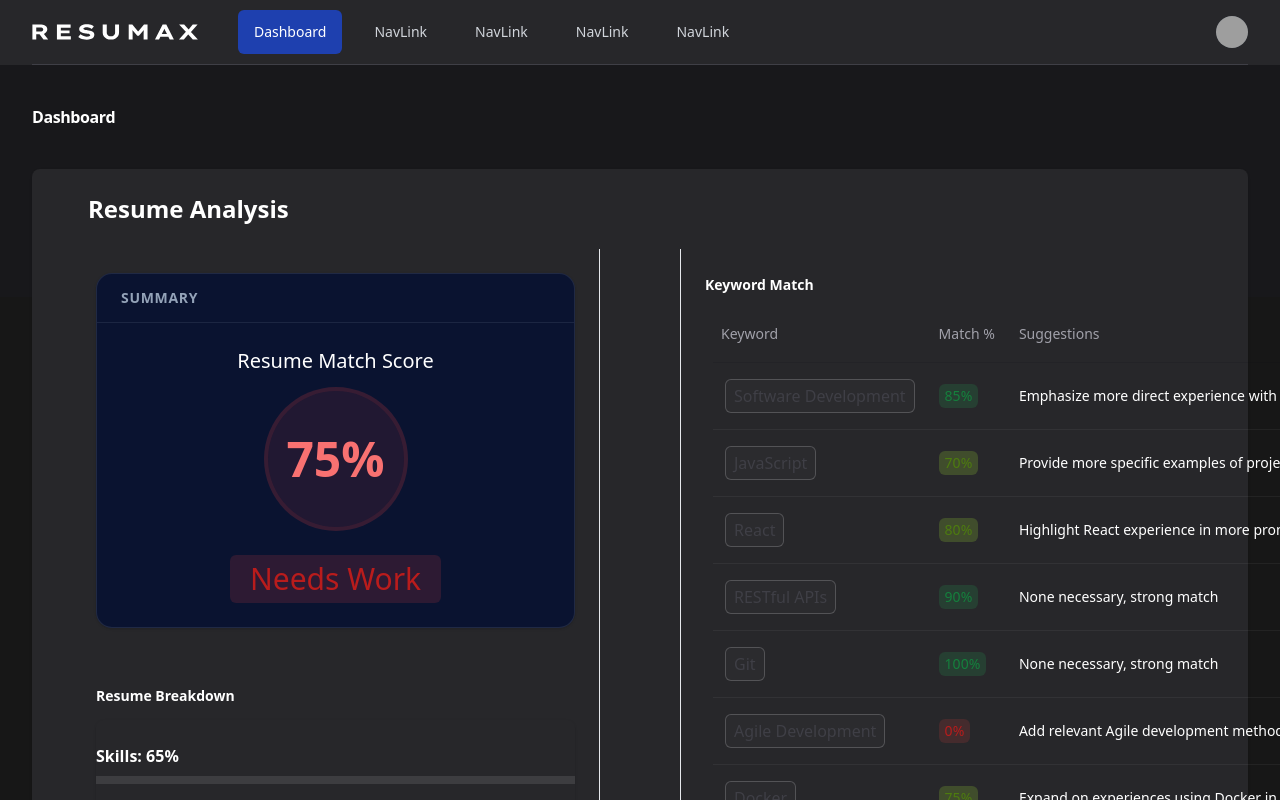
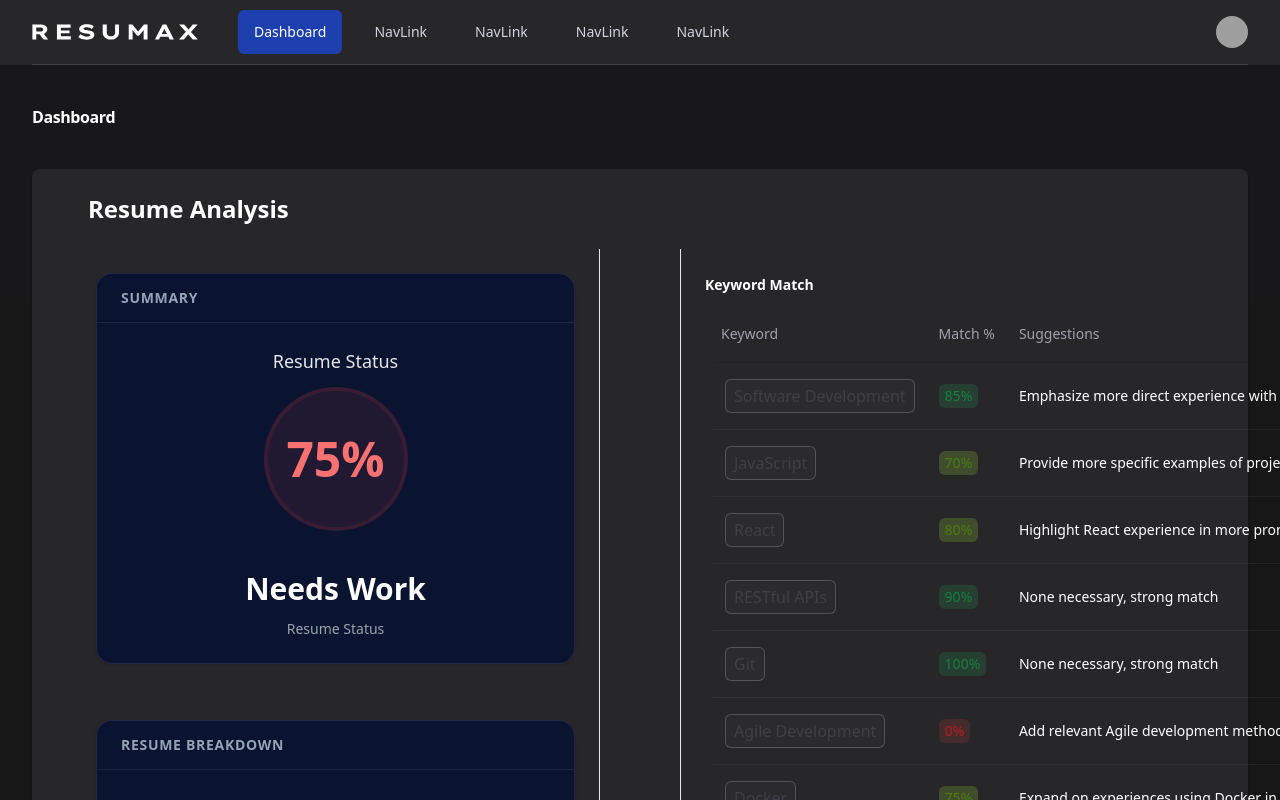
Before and after one commit to VincentLeVo/ResuMax, a Next.js app: page /resume-analysis in a window 1280 px wide. Shown: the top 800 px of the page. Built offline with nearby package versions, Linux system fonts and the light colour scheme; grey boxes are pictures that could not be loaded; a web font is replaced by a local one.

Commit message:
Finetuned the Summary Card

```diff
--- a/src/components/ResumeBreakdown.jsx
+++ b/src/components/ResumeBreakdown.jsx
@@ -1,10 +1,10 @@
 import { Subheading } from '@/components/Text'
 import { getPercentageColor } from '@/utils/statusUtils'
+import { Card } from '@/components/Card'
 
 export function ResumeBreakdown({ breakdowns, className, ...props }) {
   return (
-    <div className={className} {...props}>
-      <Subheading>Resume Breakdown</Subheading>
+    <Card title="Resume Breakdown" className={className} {...props}>
       <dl className="bg-red-400grid mt-3 grid-cols-1 divide-y divide-white/10 overflow-hidden rounded-lg shadow">
         {breakdowns.map((breakdown, index) => {
           const color = getPercentageColor(breakdown.percentage)
@@ -23,6 +23,6 @@ export function ResumeBreakdown({ breakdowns, className, ...props }) {
           )
         })}
       </dl>
-    </div>
+    </Card>
   )
 }
--- a/src/components/Summary.jsx
+++ b/src/components/Summary.jsx
@@ -20,24 +20,44 @@ export function Summary({ matchScore, className, ...props }) {
   const badgeColorClasses = {
     red: 'bg-red-500/10 text-red-400 border-red-500/10',
     green: 'bg-green-500/10 text-green-400 border-green-500/10',
+    orange: 'bg-orange-500/10 text-orange-400 border-orange-500/10',
+    lime: 'bg-lime-500/10 text-lime-400 border-lime-500/10',
     yellow: 'bg-yellow-500/10 text-yellow-400 border-yellow-500/10',
   }
+  const cardColorClasses = {
+    red: 'bg-red-700/10 border-red-500/10',
+    green: 'bg-green-700/10  border-green-500/10',
+    orange: 'bg-orange-700/10  border-orange-500/10',
+    lime: 'bg-lime-700/10  border-lime-500/10',
+    yellow: 'bg-yellow-700/10  border-yellow-500/10',
+  }
+
   return (
-    <Card className={className} title="Summary" {...props}>
+    <Card
+      className={clsx(cardColorClasses[badgeDetails.color], className)}
+      title="Summary"
+      {...props}
+    >
       <div className="flex flex-col items-center">
-        <div className="mb-3 text-xl font-normal">Resume Match Score</div>
+        <div className="mb-3 text-center text-lg text-gray-200">
+          Resume Status
+        </div>
         <div
           className={clsx(
-            `flex h-36 w-36 items-center justify-center rounded-full border-4 text-5xl font-bold`,
+            `flex h-36 w-36 items-center justify-center rounded-full border-4 text-5xl font-semibold`,
             badgeColorClasses[badgeDetails.color],
           )}
         >
           {matchScore}%
         </div>
+
         <div>
-          <Badge size="xl" color={badgeDetails.color} className="mt-6">
+          <div className="mt-10 text-3xl font-extrabold">
             {badgeDetails.text}
-          </Badge>
+          </div>
+          <div className="mt-3 text-center text-sm text-gray-400">
+            Resume Status
+          </div>
         </div>
       </div>
     </Card>
```
